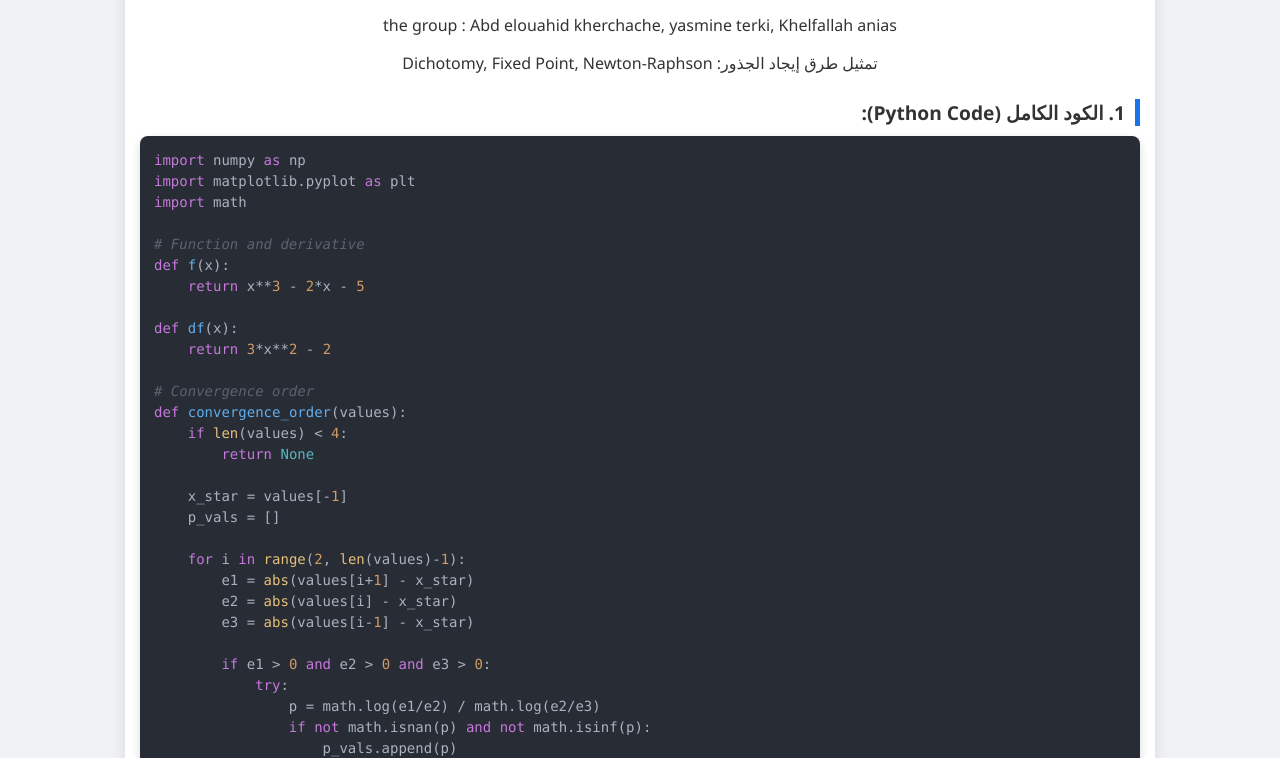
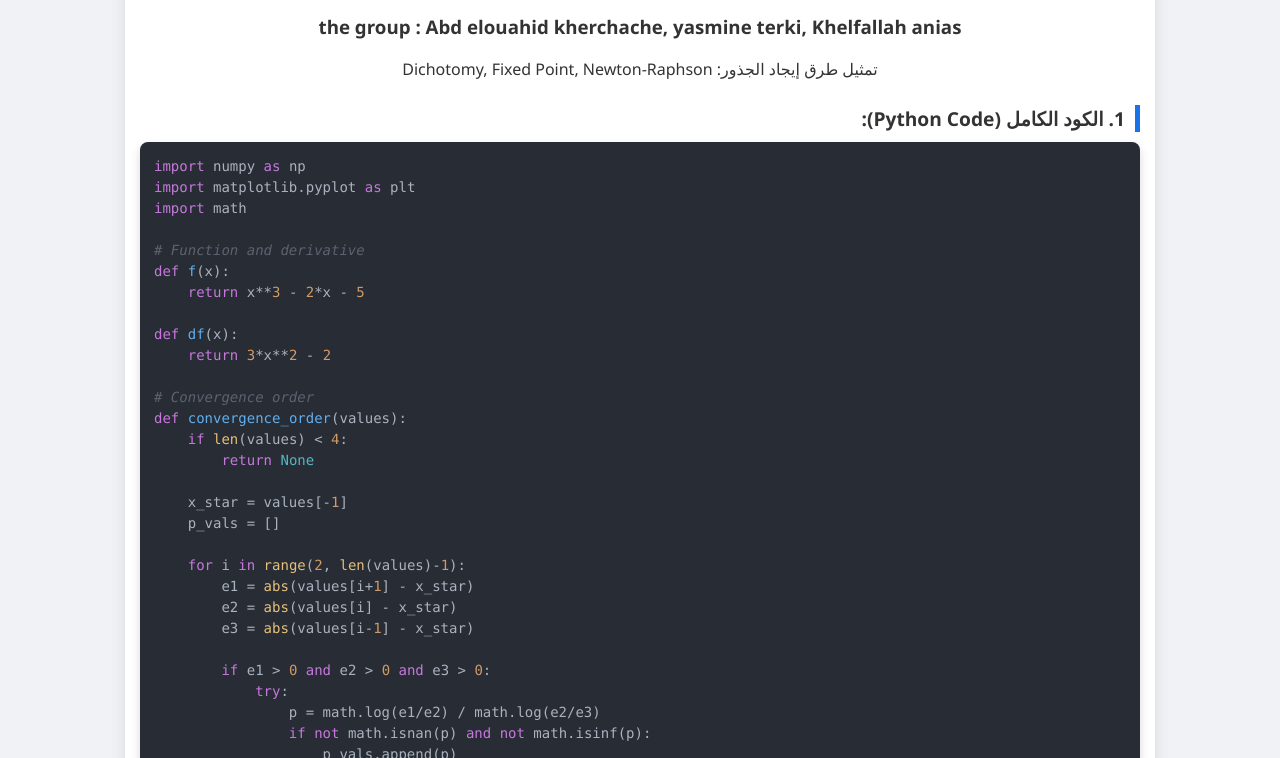
Before and after one commit to Wahidkherchache/Project-MI, a plain HTML site: page index.html in a window 1280 px wide. Shown: the part 110-868 px from the top of the page. Drawn offline with nearby package versions, Linux system fonts and the light colour scheme.

Commit message:
fix: correct minor issues in the HTML structure and content

```diff
--- a/index.html
+++ b/index.html
@@ -28,7 +28,7 @@
 
 <div class="container">
     <h1>Numerical Analysis Project</h1>
-    <p style="text-align: center;">the group : Abd elouahid kherchache, yasmine terki, Khelfallah anias</p>
+    <h3 style="text-align: center; font-weight: bolds;">the group : Abd elouahid kherchache, yasmine terki, Khelfallah anias</h3>
     <p style="text-align: center;">تمثيل طرق إيجاد الجذور: Dichotomy, Fixed Point, Newton-Raphson</p>
 
     <span class="section-label">1. الكود الكامل (Python Code):</span>
```
